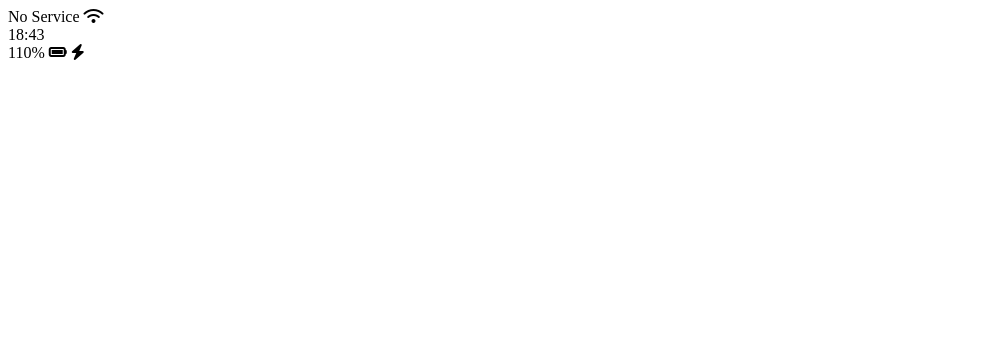
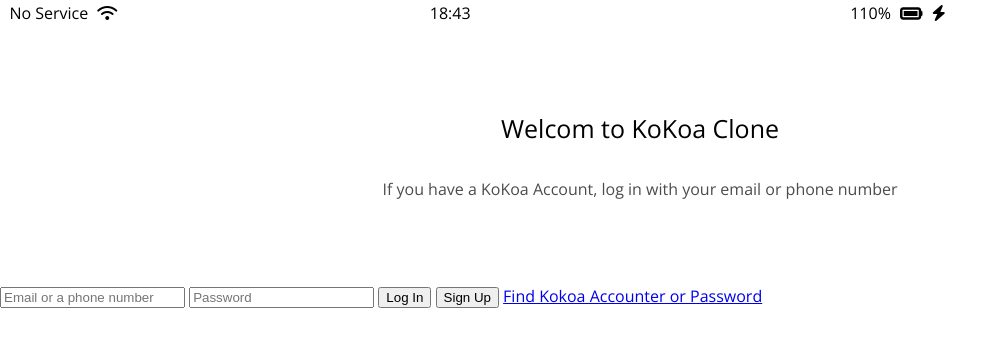
Before and after one commit to iamkbj/kokoa-clone-2021-bj, a plain HTML site: page index.html in a window 1280 px wide. Shown: the whole page, without its empty margins (0-1008 px from the left). Drawn offline with nearby package versions, Linux system fonts and the light colour scheme.

Commit message:
Updated #6.6

```diff
--- /dev/null
+++ b/css/reset.css
@@ -0,0 +1,48 @@
+/* http://meyerweb.com/eric/tools/css/reset/
+   v2.0 | 20110126
+   License: none (public domain)
+*/
+
+html, body, div, span, applet, object, iframe,
+h1, h2, h3, h4, h5, h6, p, blockquote, pre,
+a, abbr, acronym, address, big, cite, code,
+del, dfn, em, img, ins, kbd, q, s, samp,
+small, strike, strong, sub, sup, tt, var,
+b, u, i, center,
+dl, dt, dd, ol, ul, li,
+fieldset, form, label, legend,
+table, caption, tbody, tfoot, thead, tr, th, td,
+article, aside, canvas, details, embed,
+figure, figcaption, footer, header, hgroup,
+menu, nav, output, ruby, section, summary,
+time, mark, audio, video {
+	margin: 0;
+	padding: 0;
+	border: 0;
+	font-size: 100%;
+	font: inherit;
+	vertical-align: baseline;
+}
+/* HTML5 display-role reset for older browsers */
+article, aside, details, figcaption, figure,
+footer, header, hgroup, menu, nav, section {
+	display: block;
+}
+body {
+	line-height: 1;
+}
+ol, ul {
+	list-style: none;
+}
+blockquote, q {
+	quotes: none;
+}
+blockquote:before, blockquote:after,
+q:before, q:after {
+	content: '';
+	content: none;
+}
+table {
+	border-collapse: collapse;
+	border-spacing: 0;
+}
--- /dev/null
+++ b/css/status-bar.css
@@ -0,0 +1,27 @@
+
+.status-bar{
+    display: flex;
+    justify-content: center;
+    padding: 5px 3px;
+}
+.status-bar__colum{
+    width: 33%;
+}
+
+.status-bar__colum:first-child span{
+    margin-right: 5px;
+}
+.status-bar__colum:nth-child(2){
+    diplay: flex;
+    justify-content: center;
+}
+
+.status-bar__colum:last-child{
+    diplay: flex;
+    justify-content: flex-end;
+    align-items: center;
+}
+
+.status-bar__colum .fa-battery-full{
+    margin: 0px 5px;
+}
--- /dev/null
+++ b/css/styles.css
@@ -0,0 +1,26 @@
+@import url('https://fonts.googleapis.com/css2?family=Open+Sans:wght@400;600&display=swap');
+@import "reset.css";
+@import "status-bar.css";
+
+body{
+    font-family: 'Open Sans', sans-serif;}
+
+.welcome-header {
+        margin: 90px 0;
+text-align: center;
+display: flex;
+flex-direction: column
+;
+align-items: center;
+
+    }
+
+    .welcome-header__title{
+        margin-bottom: 40px;
+        font-size: 25px;
+    }
+
+    .welcome-header__text{
+        width: 60%;
+        opacity: 0.7;
+    }
--- a/index.html
+++ b/index.html
@@ -1,10 +1,11 @@
 <!DOCTYPE html>
 <html lang="en">
   <head>
+<link rel="stylesheet" href="css/styles.css"/>
     <meta charset="UTF-8" />
     <meta http-equiv="X-UA-Compatible" content="IE=edge" />
     <meta name="viewport" content="width=device-width, initial-scale=1.0" />
-    <title>Welcom to KoKoa Talk</title>
+    <title>Welcom to KoKoa Clone</title>
   </head>
   <body>
     <div class="status-bar">
@@ -17,10 +18,22 @@
       </div>
       <div class="status-bar__colum">
         <span>110%</span>
-        <i class="fas fa-battery-full"></i>
+        <i class="fas fa-battery-full fa-lg"></i>
         <i class="fas fa-bolt"></i>
       </div>
     </div>
+    <header class="welcome-header">
+      <h1 class="welcome-header__title">Welcom to KoKoa Clone</h1>
+      <p class="welcome-header__text">If you have a KoKoa Account, log in with your email or phone number</p>
+    </header>
+
+    <form id="login-form">
+      <input type="text" placeholder="Email or a phone number"/>
+      <input type="password" placeholder="Password"/>
+      <input type="submit" value="Log In"/>
+      <input type="submit" value="Sign Up"/>
+      <a href="#">Find Kokoa Accounter or Password</a>
+    </form>
     <script
       src="https://kit.fontawesome.com/6478f529f2.js"
       crossorigin="anonymous"
```
